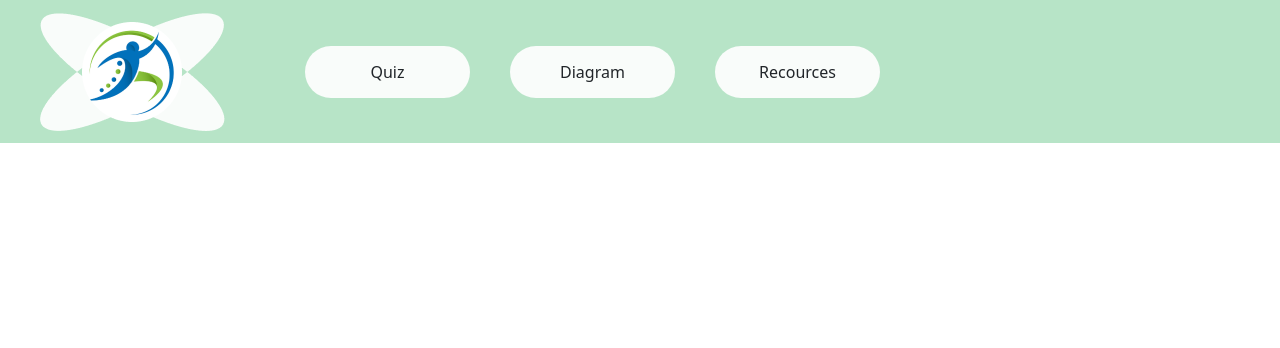
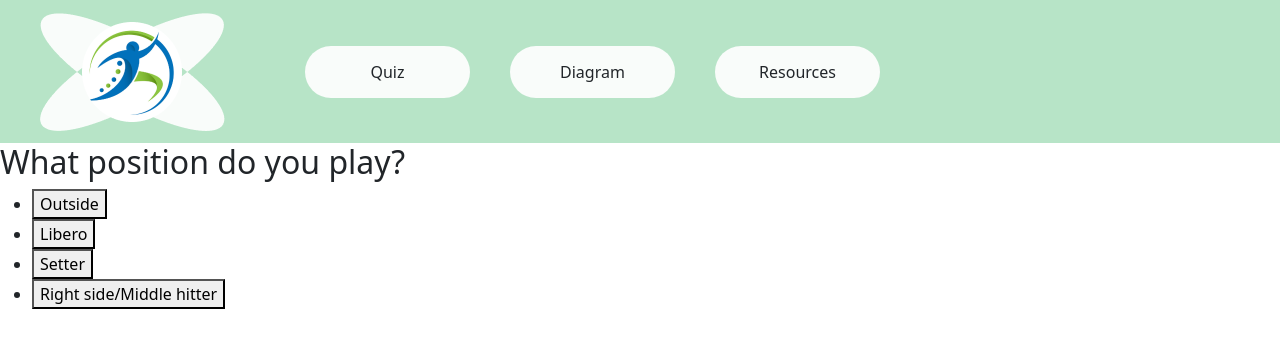
Before and after one commit to UW-INFO442-SP24/sunrise, a React (Create React App) app: page /Quiz in a window 1280 px wide. Shown: the top 348 px of the page. Built offline with nearby package versions, Linux system fonts and the light colour scheme.

Commit message:
quiz prototype

```diff
--- a/src/Components/navbar.js
+++ b/src/Components/navbar.js
@@ -3,12 +3,12 @@ function navbar () {
   return (
       <div class = "navbar">
           <div class ="logo">
-            <img src="img/logo.png" className="logo-icon" />
+          <a href='/home'><img src="img/logo.png" className="logo-icon" /></a>
           </div>
           <div class = "col text-left">
-            <button type ="button" className = "btn"><div className = 'nav-text'>Quiz</div></button>
-            <button type ="button" className = "btn"><div className = 'nav-text'>Diagram</div></button>
-            <button type ="button" className = "btn"><div className = 'nav-text'>Recources</div></button>
+            <a href='/quiz'><button type ="button" className = "btn"><div className = 'nav-text'>Quiz</div></button></a>
+            <a href='/diagram'><button type ="button" className = "btn"><div className = 'nav-text'>Diagram</div></button></a>
+            <a href='/resources'><button type ="button" className = "btn"><div className = 'nav-text'>Resources</div></button></a>
           </div>
 
       </div>
--- /dev/null
+++ b/src/Components/quiz_component.js
@@ -0,0 +1,90 @@
+
+import React, { useState } from 'react';
+const quizData = [
+  {
+    question: "What position do you play?",
+    options: ["Outside", "Libero", "Setter", "Right side/Middle hitter"],
+    points: [0,0,0,0,0]
+  },
+  {
+    question: "Do you play in the front row or backrow?",
+    options: ["Front row", "Back row"],
+    points: [0,0,0,0,0]
+  },
+  {
+    question: "How often do you play volleyball?",
+    options: ["Once a month", "Once a week", "2-3 times a week", "4-5 times a week"],
+    points: [0,0,0,0,0]
+  },
+  {
+    question: "What area(s) are the most tender after practice?",
+    options: ["Shoulder", "Back", "Knees", "Ankles"],
+    points: [0,0,0,0,0]
+  },
+  {
+    question: "If you are hurt, how long have you been injured?",
+    options: ["I am not hurt", "Less than a week", "Less than two weeks", "About a month","multiple month"],
+    points: [0,0,0,0,0]
+  },
+  {
+    question: "How would you describe the pain if you answered anything other than 1-2?",
+    options: ["No pain, but weaker than used to", "Constant pain even while resting", "Unmanageable, need painkillers"],
+    points: [0,0,0,0,0]
+  }
+];
+const Quiz_component = () => {
+  const [currentQuestion, setCurrentQuestion] = useState(0);
+  const [userAnswers, setUserAnswers] = useState(new Array(quizData.length).fill(null));
+  const [score, setScore] = useState([0,0,0,0,0]);
+  const [showResult, setShowResult] = useState(false);
+
+  const handleAnswer = (option) => {
+    const newUserAnswers = [...userAnswers];
+    newUserAnswers[currentQuestion] = option;
+    setUserAnswers(newUserAnswers);
+
+    // Automatically move to the next question or show results
+    if (currentQuestion < quizData.length - 1) {
+      setCurrentQuestion(currentQuestion + 1);
+    } else {
+      finaliseQuiz(newUserAnswers);
+    }
+  };
+
+  const finaliseQuiz = (answers) => {
+    const newScore = answers.reduce((acc, answer, index) => {
+      return acc + (answer === quizData[index].answer ? 1 : 0);
+    }, 0);
+    setScore(newScore);
+    setShowResult(true);
+  };
+
+  const restartQuiz = () => {
+    setUserAnswers(new Array(quizData.length).fill(null));
+    setScore(0);
+    setShowResult(false);
+    setCurrentQuestion(0);
+  };
+
+  return (
+    <div>
+      {!showResult ? (
+        <div>
+          <h2>{quizData[currentQuestion].question}</h2>
+          <ul>
+            {quizData[currentQuestion].options.map(option => (
+              <li key={option} onClick={() => handleAnswer(option)}><button>{option}</button></li>
+            ))}
+          </ul>
+        </div>
+      ) : (
+        <div>
+          <h2>Your score: {score}/{quizData.length}</h2>
+          <button onClick={restartQuiz}>Restart Quiz</button>
+        </div>
+      )}
+    </div>
+  );
+};
+
+export default Quiz_component;
--- a/src/pages/Quiz/Quiz.js
+++ b/src/pages/Quiz/Quiz.js
@@ -1,6 +1,8 @@
+import Quiz_component from "../../Components/quiz_component";
 function quiz () {
   return (
       <div className = "quiz">
+          <Quiz_component/>
       </div>
   );
 }
```
